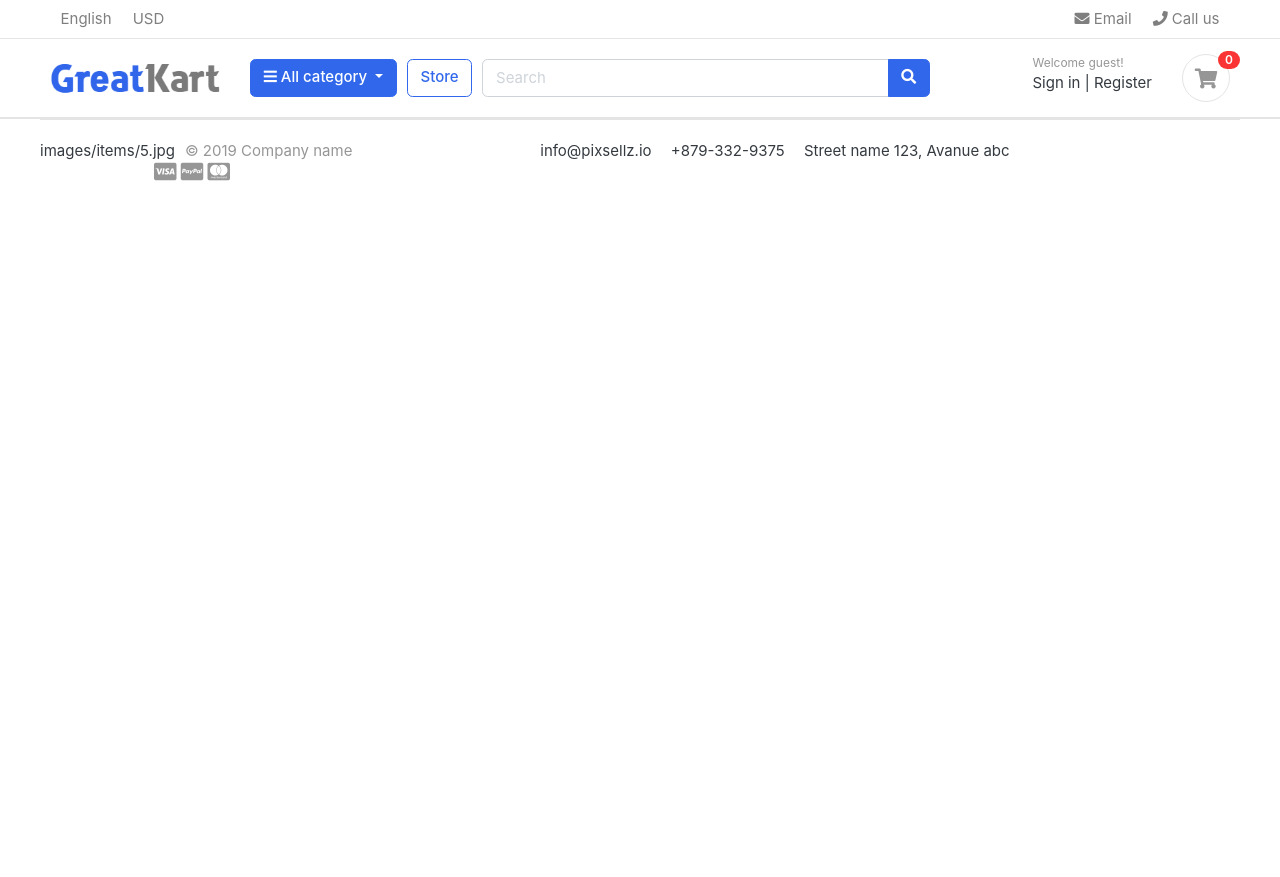
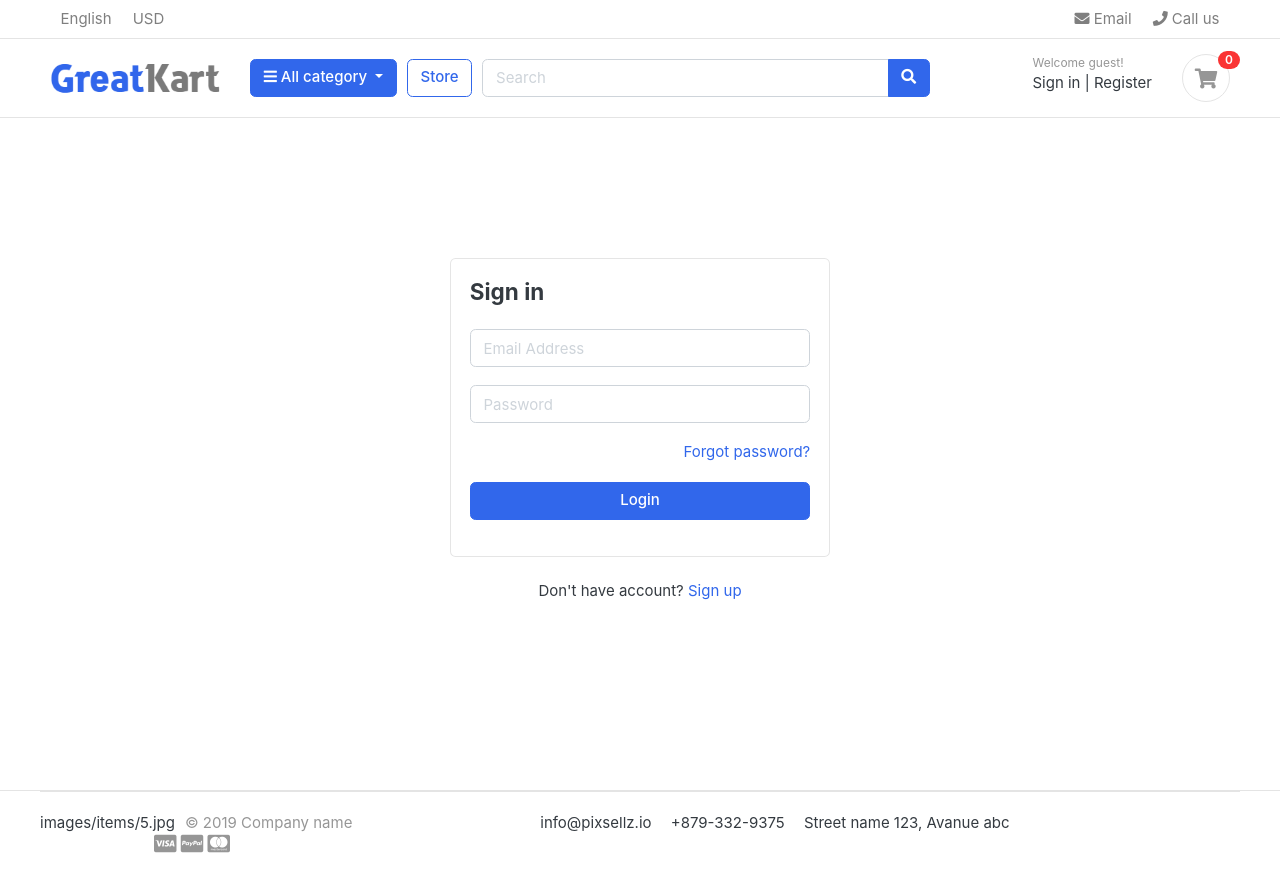
Before and after one commit to Bahi4130/ecommerce, a Django app: page /accounts/login/ in a window 1280 px wide. Before the commit the page ends 181 px from the top, so only its background shows below. Run offline with Django 3.2, Linux system fonts and the light colour scheme; data that the repository does not hold is empty; some libraries are stand-ins or nearby versions; some web fonts are replaced.

Commit message:
Add basic login and logout functionality

```diff
--- a/accounts/views.py
+++ b/accounts/views.py
@@ -1,4 +1,5 @@
-from django.contrib import messages
+from django.contrib import messages, auth
+from django.contrib.auth.decorators import login_required
 from django.shortcuts import render, redirect
 
 from accounts.forms import RegistrationForm
@@ -29,8 +30,25 @@ def register(request):
 
 
 def login(request):
+    if request.method == 'POST':
+        email = request.POST['email']
+        password = request.POST['password']
+
+        user = auth.authenticate(email=email, password=password)
+
+        if user is not None:
+            auth.login(request, user)
+            # messages.success(request, 'You are now logged in.')
+            return redirect('home')
+        else:
+            messages.error(request, 'Invalid login credentials')
+            return redirect('login')
+
     return render(request, 'accounts/login.html')
 
 
+@login_required(login_url='login')
 def logout(request):
-    return
+    auth.logout(request)
+    messages.success(request, 'You are logged out.')
+    return redirect('login')
--- a/templates/accounts/login.html
+++ b/templates/accounts/login.html
@@ -2,6 +2,38 @@
 
 {% block content %}
 
+<section class="section-conten padding-y" style="min-height:84vh">
+
+<!-- ============================ COMPONENT LOGIN   ================================= -->
+	<div class="card mx-auto" style="max-width: 380px; margin-top:100px;">
+      <div class="card-body">
+      <h4 class="card-title mb-4">Sign in</h4>
+          {% include 'includes/alerts.html' %}
+      <form action="{% url 'login' %}" method="POST">
+          {% csrf_token %}
+          <div class="form-group">
+			 <input type="email" class="form-control" placeholder="Email Address" name="email">
+          </div> <!-- form-group// -->
+          <div class="form-group">
+			<input type="password" class="form-control" placeholder="Password" name="password">
+          </div> <!-- form-group// -->
+
+          <div class="form-group">
+          	<a href="#" class="float-right">Forgot password?</a>
+
+          </div> <!-- form-group form-check .// -->
+          <div class="form-group">
+              <button type="submit" class="btn btn-primary btn-block"> Login  </button>
+          </div> <!-- form-group// -->
+      </form>
+      </div> <!-- card-body.// -->
+    </div> <!-- card .// -->
+
+     <p class="text-center mt-4">Don't have account? <a href="{% url 'register' %}">Sign up</a></p>
+     <br><br>
+<!-- ============================ COMPONENT LOGIN  END.// ================================= -->
 
 
+</section>
+
 {% endblock %}
--- a/templates/accounts/register.html
+++ b/templates/accounts/register.html
@@ -51,7 +51,7 @@
 			</form>
 		</article><!-- card-body.// -->
     </div> <!-- card .// -->
-    <p class="text-center mt-4">Have an account? <a href="">Log In</a></p>
+    <p class="text-center mt-4">Have an account? <a href="{% url 'login' %}">Log In</a></p>
     <br><br>
 <!-- ============================ COMPONENT REGISTER  END.// ================================= -->
 
--- a/templates/includes/navbar.html
+++ b/templates/includes/navbar.html
@@ -61,6 +61,7 @@
 	</div> <!-- col.// -->
 	<div class="col-lg-3 col-sm-6 col-8 order-2 order-lg-3">
 				<div class="d-flex justify-content-end mb-3 mb-lg-0">
+                    {% if user.id is None %}
 					<div class="widget-header">
 						<small class="title text-muted">Welcome guest!</small>
 						<div>
@@ -68,6 +69,15 @@
 							<a href="{% url 'register' %}"> Register</a>
 						</div>
 					</div>
+                    {% else %}
+					<div class="widget-header">
+						<small class="title text-muted">Welcome {{ user.first_name }}!</small>
+						<div>
+							<a href="#">Dashboard</a> <span class="dark-transp"> | </span>
+							<a href="{% url 'logout' %}"> Logout</a>
+						</div>
+					</div>
+                    {% endif %}
 					<a href="{% url 'cart' %}" class="widget-header pl-3 ml-3">
 						<div class="icon icon-sm rounded-circle border"><i class="fa fa-shopping-cart"></i></div>
 						<span class="badge badge-pill badge-danger notify">{{ cart_items_count }}</span>
```
